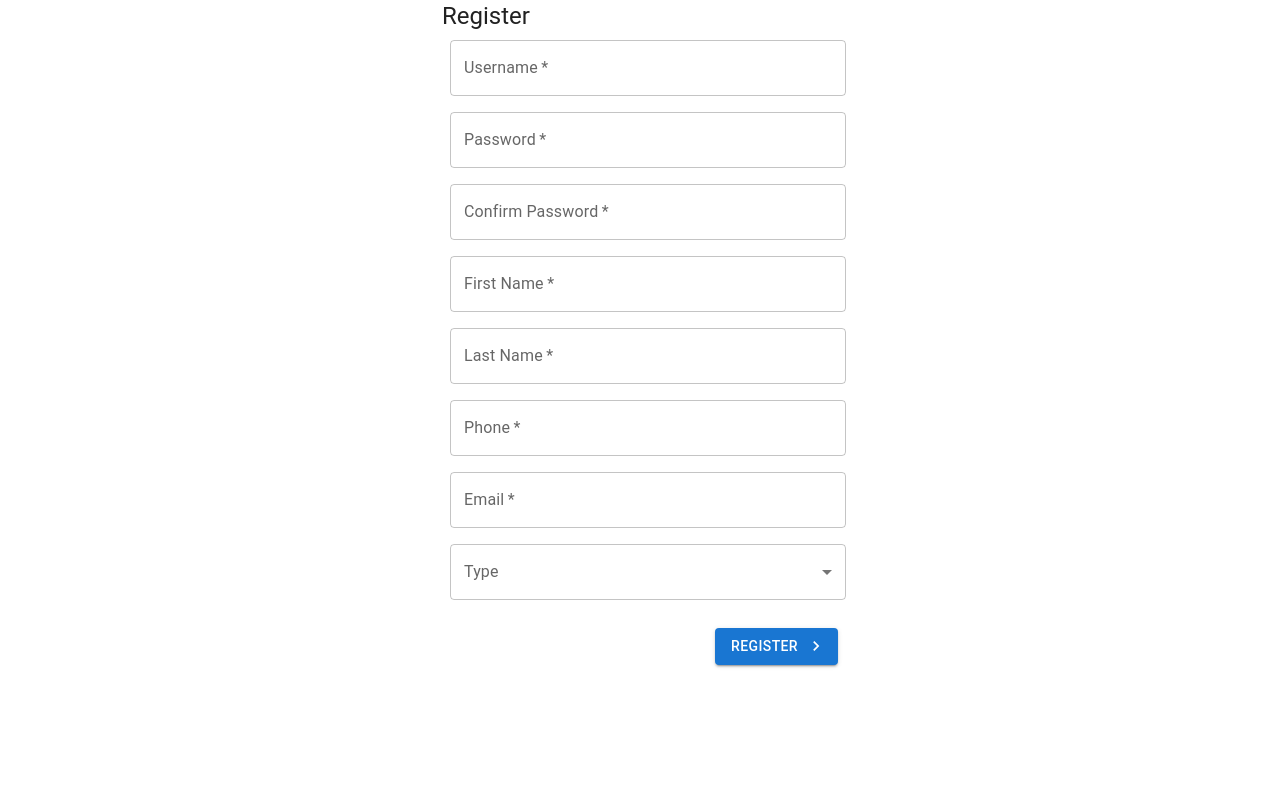
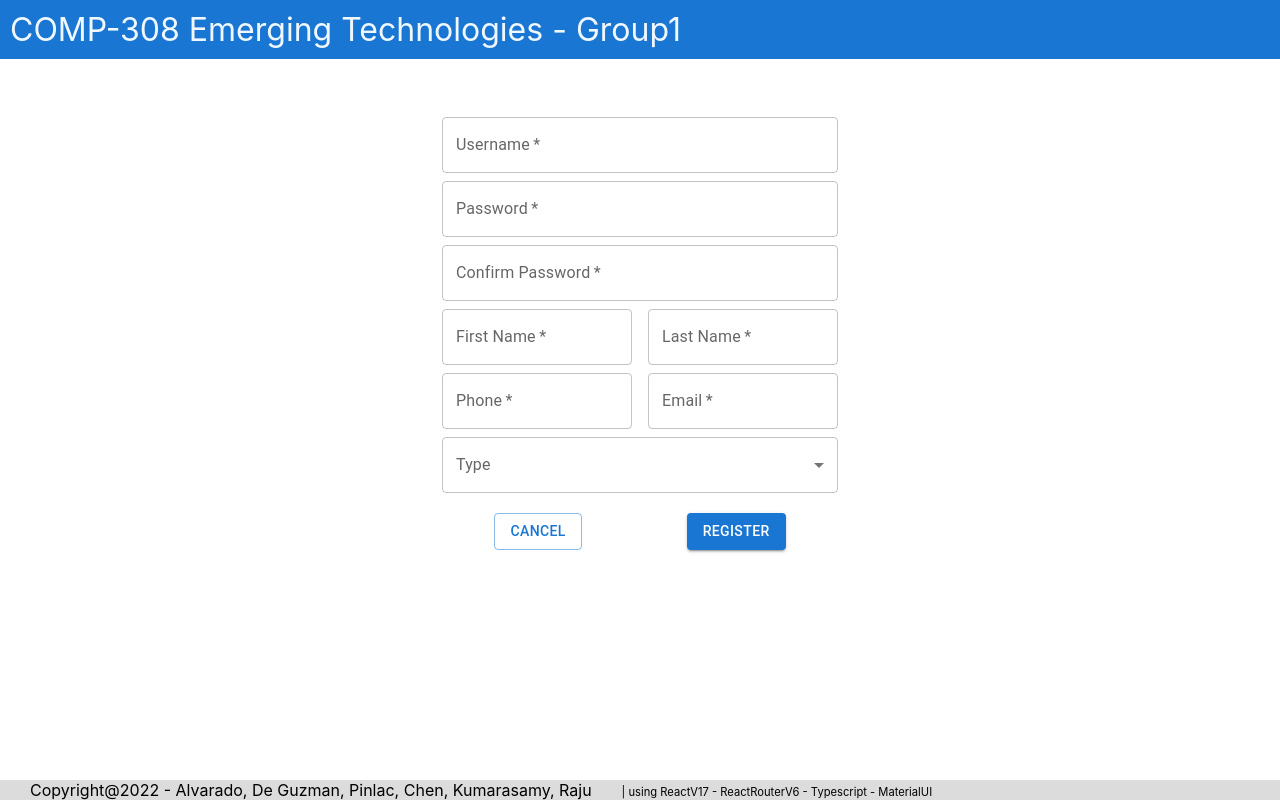
Before and after one commit to Stevencf28/Disease-Identifier, a React (Create React App) app in the folder client/: page /register in a window 1280 px wide. Built offline with nearby package versions, Linux system fonts and the light colour scheme.

Commit message:
Finalize Auth Design

```diff
--- a/client/src/App.js
+++ b/client/src/App.js
@@ -13,12 +13,12 @@ import Diagnosis from './components/diagnosis';
 import Login from './components/Login';
 import Registration from './components/Registration';
 import Home from './components/Home';
+import Header from './components/extras/Header';
+import Footer from './components/extras/Footer';
 
 const Alert = forwardRef(function Alert(props, ref) {
   return <MuiAlert elevation={6} ref={ref} variant="filled" {...props} />;
 });
-
-
 
 function App() {
   const [sbSeverity, setSbSeverity] = useState('success');
@@ -43,6 +43,7 @@ function App() {
   return (
     <>
     <BrowserRouter>
+      <Header/>
       <div>
         <Routes>
           <Route path="/" element={<Home />} />
@@ -64,6 +65,7 @@ function App() {
         </Snackbar>
 
       </div>
+      <Footer/>
     </BrowserRouter>
     </>
 
--- a/client/src/components/Home.js
+++ b/client/src/components/Home.js
@@ -16,17 +16,6 @@ const Home = (props) => {
     }
     return (
         <Container maxWidth='md'>
-            <Box sx={{ borderBottom: 1, borderColor: 'divider' }}>
-                <Typography variant="h5" color="textPrimary">
-                    COMP-308 Emerging Technologies - Group1
-                </Typography>
-                <Button
-                    type="button"
-                    color="primary"
-                    variant="outlined"
-                    onClick={(e) => handleLogout()}
-                > Logout </Button>
-            </Box>
             <Box sx={{ p: 3 }}>
                 { (user && user.auth) ? <PatientList/> : <Login></Login> }
             </Box>
--- a/client/src/components/Login.js
+++ b/client/src/components/Login.js
@@ -1,14 +1,13 @@
 import React, { useContext, useEffect, useState } from 'react';
 import { gql, useMutation} from '@apollo/client';
-import KeyboardArrowRight from '@mui/icons-material/KeyboardArrowRight'
 import {
     Box,
     Button,
     Container,
     FormControl,
     TextField,
-    Typography
 } from '@mui/material';
+import { NavLink } from 'react-router-dom';
 import { UserContext } from '../shared/UserContext';
 
 const LOGIN = gql`
@@ -54,12 +53,9 @@ const Login = () => {
 
     return (
         <Container maxWidth="xs">
-            <Typography variant="h5" color="textPrimary">
-                Login
-            </Typography>
-            <Box sx={{ display: 'flex', flexWrap: 'wrap' }}>
+            <Box sx={{ mt: 5, display: 'flex', flexWrap: 'wrap' }}>
             <form autoComplete="off" noValidate onSubmit={handleSubmit}>
-                <FormControl sx={{ m: 1 }} fullWidth>
+                <FormControl sx={{ mt: 1 }} fullWidth>
                     <TextField
                         value={username}
                         onChange={(e) => setUsername(e.target.value)}
@@ -69,7 +65,7 @@ const Login = () => {
                         type="text"
                     />
                 </FormControl>
-                <FormControl sx={{ m: 1 }} fullWidth>
+                <FormControl sx={{ mt: 1 }} fullWidth>
                     <TextField
                         value={password}
                         onChange={(e) => setPassword(e.target.value)}
@@ -81,14 +77,20 @@ const Login = () => {
                 </FormControl>
                 <br />
                 <br />
-                <div style={{display: 'flex', justifyContent:'flex-end', width:'100%'}}>
-                    <Button
-                        type="submit"
-                        color="primary"
-                        variant="contained"
-                        endIcon={<KeyboardArrowRight />}
-                    > Submit </Button>
-                </div>
+                <Box sx={{mt: 2}} style={{display: 'flex', flexDirection: 'column', textAlign: 'center', width:'100%'}}>
+                    <div>
+                        <Button
+                            type="submit"
+                            color="primary"
+                            variant="contained"
+                        > Login </Button>
+                    </div>
+                    <Box sx={{mt: 1}}>
+                        <NavLink to={`/register`}>
+                            <span>Don't have an account?</span>
+                        </NavLink>
+                    </Box>
+                </Box>
                 </form>
             </Box>
         </Container>
--- a/client/src/components/Registration.js
+++ b/client/src/components/Registration.js
@@ -1,6 +1,5 @@
 import React, { useState, useContext } from 'react';
 import { useNavigate } from 'react-router-dom';
-import KeyboardArrowRight from '@mui/icons-material/KeyboardArrowRight'
 import {
     Box,
     Button,
@@ -52,13 +51,11 @@ const Register = () => {
     const [phone, setPhone] = useState('');
     const [email, setEmail] = useState('');
     const [type, setType] = useState('');
-    const { login } = useContext(UserContext);
     const navigate = useNavigate();
 
     const [signIn, { data, error } ] = useMutation(REGISTER, {
         onCompleted: (data) => {
             console.log('data complete', data);
-            const details = data.register;
             navigate('/');
         },
         onError: (error) => {
@@ -81,13 +78,10 @@ const Register = () => {
     }
 
     return (
-        <Container maxWidth="xs">
-            <Typography variant="h5" color="textPrimary">
-                Register
-            </Typography>
+        <Container sx={{ mt: 5 }} maxWidth="xs">
             <Box sx={{ display: 'flex', flexWrap: 'wrap' }}>
             <form autoComplete="off" noValidate onSubmit={handleRegister}>
-                <FormControl sx={{ m: 1 }} fullWidth>
+                <FormControl sx={{ mt: 1 }} fullWidth>
                     <TextField
                         value={username}
                         onChange={(e) => setUsername(e.target.value)}
@@ -98,7 +92,7 @@ const Register = () => {
                         required
                     />
                 </FormControl>
-                <FormControl sx={{ m: 1 }} fullWidth>
+                <FormControl sx={{ mt: 1 }} fullWidth>
                     <TextField
                         value={password}
                         onChange={(e) => setPassword(e.target.value)}
@@ -109,7 +103,7 @@ const Register = () => {
                         required
                     />
                 </FormControl>
-                <FormControl sx={{ m: 1 }} fullWidth>
+                <FormControl sx={{ mt: 1 }} fullWidth>
                     <TextField
                         value={confirm}
                         onChange={(e) => setConfirm(e.target.value)}
@@ -120,7 +114,8 @@ const Register = () => {
                         required
                     />
                 </FormControl>
-                <FormControl sx={{ m: 1 }} fullWidth>
+                <Box sx={{ mt: 1, display: 'flex', justifyContent: 'space-between' }}>
+                    <FormControl sx={{ mr: 1 }} fullWidth>
                         <TextField
                             value={firstName}
                             onChange={(e) => setFirstName(e.target.value)}
@@ -131,7 +126,7 @@ const Register = () => {
                             required
                         />
                     </FormControl>
-                <FormControl sx={{ m: 1 }} fullWidth>
+                    <FormControl sx={{ ml: 1 }} fullWidth>
                         <TextField
                             value={lastName}
                             onChange={(e) => setLastName(e.target.value)}
@@ -142,7 +137,9 @@ const Register = () => {
                             required
                         />
                     </FormControl>
-                <FormControl sx={{ m: 1 }} fullWidth>
+                </Box>
+                <Box sx={{ mt: 1, display: 'flex', justifyContent: 'space-between' }}>
+                    <FormControl sx={{ mr: 1 }}>
                         <TextField
                             value={phone}
                             onChange={(e) => setPhone(e.target.value)}
@@ -153,7 +150,7 @@ const Register = () => {
                             required
                         />
                     </FormControl>
-                <FormControl sx={{ m: 1 }} fullWidth>
+                    <FormControl sx={{ ml: 1 }}>
                         <TextField
                             value={email}
                             onChange={(e) => setEmail(e.target.value)}
@@ -164,7 +161,8 @@ const Register = () => {
                             required
                         />
                     </FormControl>
-                <FormControl sx={{ m: 1 }} fullWidth>
+                </Box>
+                <FormControl sx={{ mt: 1 }} fullWidth>
                 <InputLabel>Type</InputLabel>
                     <Select
                         value={type}
@@ -178,12 +176,17 @@ const Register = () => {
                 </FormControl>
                 <br />
                 <br />
-                <div style={{display: 'flex', justifyContent:'flex-end', width:'100%'}}>
+                <div style={{display: 'flex', justifyContent:'space-around', width:'100%'}}>
+                    <Button
+                        variant='outlined'
+                        type='button'
+                        onClick={() => navigate(-1)}
+                    > Cancel
+                    </Button>
                     <Button
                         type="submit"
                         color="primary"
                         variant="contained"
-                        endIcon={<KeyboardArrowRight />}
                     > Register </Button>
                 </div>
                 </form>
--- /dev/null
+++ b/client/src/components/extras/Footer.js
@@ -0,0 +1,12 @@
+import { FunctionComponent } from 'react';
+
+const Footer = (props) => {
+  return (
+    <div className="navFooter">
+      <span className="navFooterText">Copyright@2022 - Alvarado, De Guzman, Pinlac, Chen, Kumarasamy, Raju</span>
+      <span className="navFooterSmallText">| using ReactV17 - ReactRouterV6 - Typescript - MaterialUI</span>
+    </div>
+  );
+};
+
+export default Footer;
--- /dev/null
+++ b/client/src/components/extras/Header.js
@@ -0,0 +1,16 @@
+import { NavLink } from 'react-router-dom';
+
+const Header = (props) => {
+  return (
+    <div className='navHeader'>
+      <NavLink className='navHeaderLink' to='/'>
+        <span
+          className='navHeaderText'
+          >COMP-308 Emerging Technologies - Group1
+        </span>
+      </NavLink>
+    </div>
+  );
+};
+
+export default Header;
--- a/client/src/index.css
+++ b/client/src/index.css
@@ -11,3 +11,39 @@ code {
   font-family: source-code-pro, Menlo, Monaco, Consolas, 'Courier New',
     monospace;
 }
+
+.navHeader {
+  background-color: #1976d2;
+  padding: 10px;
+  margin-bottom: 50px;
+}
+
+.navHeaderLink {
+  text-decoration: none;
+}
+
+.navHeaderText {
+  color: aliceblue;
+  font-size: 2em;
+  display: block;
+}
+
+.navFooter {
+  display: block;
+  background: gainsboro;
+  color: aliceblue;
+  position: absolute;
+  bottom: 0;
+  width: 100%;
+}
+
+.navFooterText {
+  margin: 30px;
+  color: black;
+  font-size: 1em;
+}
+
+.navFooterSmallText {
+  color: black;
+  font-size: 0.7em;
+}
```
Lines whose indentation alone changed are shown as unchanged.
